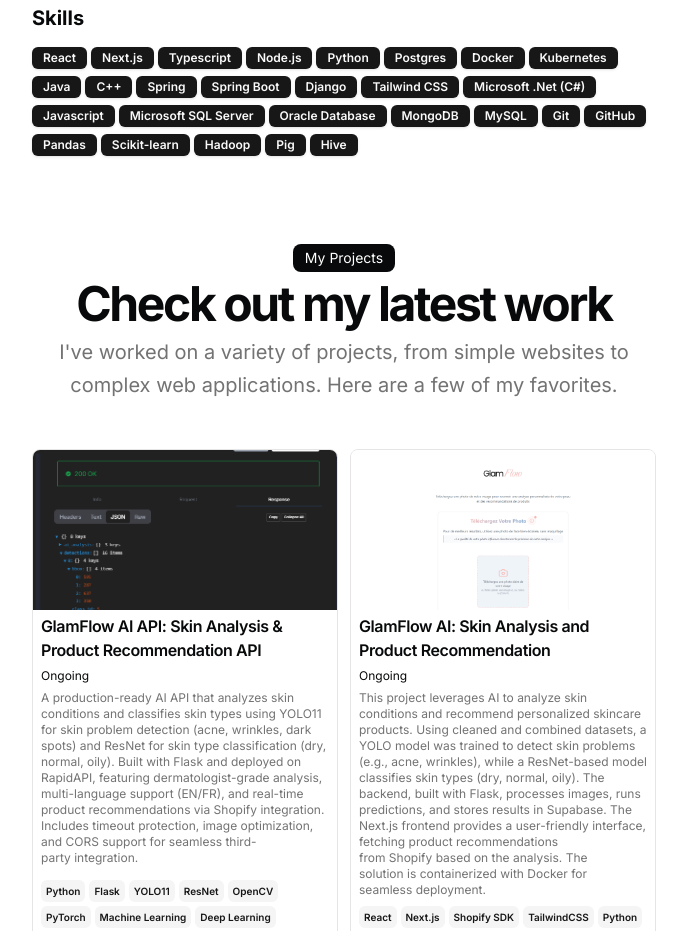
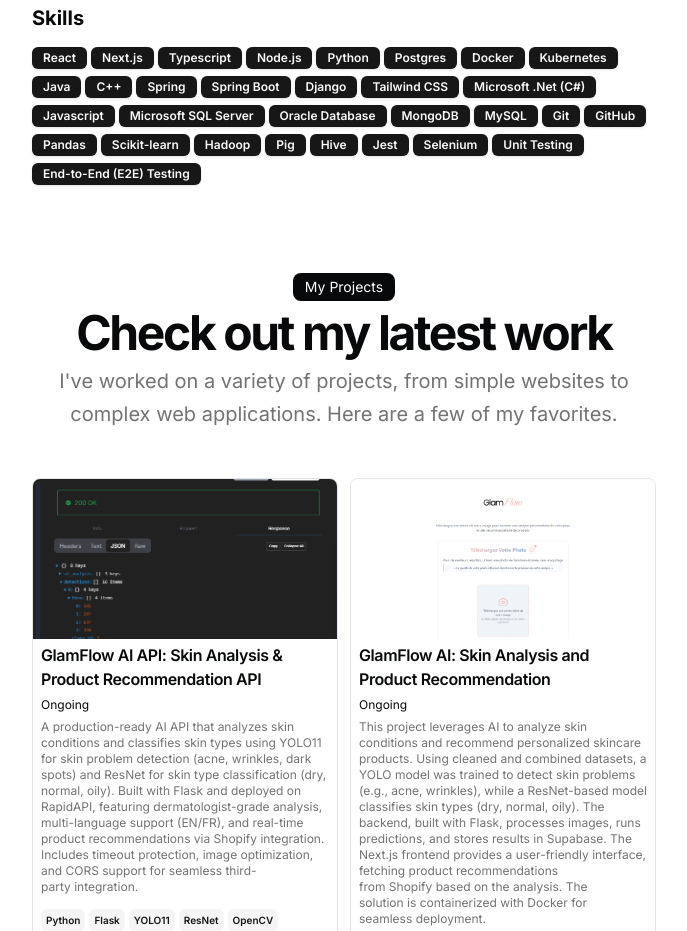
Before and after one commit to somoncef/PortfolioPerso, a Next.js app: page / in a window 1280 px wide. Shown: the part 920-1851 px from the top of the page, without its empty margins (296-983 px from the left). Built offline with nearby package versions, Linux system fonts and the light colour scheme.

Commit message:
hotfix :test

```diff
--- a/src/data/resume.tsx
+++ b/src/data/resume.tsx
@@ -12,7 +12,42 @@
   summary:
     "I am a 24-year-old software engineering graduate with a focus on computer methods applied to business management. I love competing in hackathons, building full-stack applications, and exploring new technologies, especially at the intersection of web development and artificial intelligence. I recently completed my Master’s degree in Computer Engineering and am actively seeking entry-level roles to kickstart my career in software development or machine learning. Beyond technology, I’m passionate about sports, particularly bodybuilding, which reflects my dedication to discipline, consistency, and continuous self-improvement.",
   avatarUrl: "/me2.jpg",
- skills: [ "React", "Next.js", "Typescript", "Node.js", "Python", "Postgres", "Docker", "Kubernetes", "Java", "C++", "Spring", "Spring Boot", "Django", "Tailwind CSS", "Microsoft .Net (C#)", "Javascript", "Microsoft SQL Server", "Oracle Database", "MongoDB", "MySQL", "Git", "GitHub", "Pandas", "Scikit-learn", "Hadoop", "Pig", "Hive" ],
+  skills: [
+    "React",
+    "Next.js",
+    "Typescript",
+    "Node.js",
+    "Python",
+    "Postgres",
+    "Docker",
+    "Kubernetes",
+    "Java",
+    "C++",
+    "Spring",
+    "Spring Boot",
+    "Django",
+    "Tailwind CSS",
+    "Microsoft .Net (C#)",
+    "Javascript",
+    "Microsoft SQL Server",
+    "Oracle Database",
+    "MongoDB",
+    "MySQL",
+    "Git",
+    "GitHub",
+    "Pandas",
+    "Scikit-learn",
+    "Hadoop",
+    "Pig",
+    "Hive",
+
+    // Testing (added)
+    "Jest",
+    "Selenium",
+    "Unit Testing",
+    "End-to-End (E2E) Testing",
+  ],
+
   navbar: [
     { href: "/", icon: HomeIcon, label: "Home" },
     { href: "/blog", icon: NotebookIcon, label: "Blog" },
@@ -25,21 +60,18 @@
         name: "GitHub",
         url: "https://github.com/somoncef",
         icon: Icons.github,
-
         navbar: true,
       },
       LinkedIn: {
         name: "LinkedIn",
         url: "https://linkedin.com/in/monsif-souri",
         icon: Icons.linkedin,
-
         navbar: true,
       },
       X: {
         name: "X",
         url: "https://x.com/souri_moncef",
         icon: Icons.x,
-
         navbar: true,
       },
       email: {
@@ -57,6 +89,7 @@
     },
   },
 
+  // UPDATED: added testing keywords in descriptions (Jest / Selenium / unit tests / E2E)
   work: [
     {
       company: "ABALSIA Consulting",
@@ -67,7 +100,8 @@
       logoUrl: "/abalsia-consulting.png",
       start: "Feb 2025",
       end: "Oct 2025",
-      description: "Currently contributing to the development of a full-stack public transport management application using Django REST Framework and Next.js with Material UI and TanStack. Implemented AI-assisted content generation using Azure OpenAI for multi-channel publication (Facebook, Twitter, SMS, website) and integrated Facebook Webhooks for real-time comment and reply management. Developed GTFS and GTFS-RT feed generation for real-time transport data. Participated in the implementation of role-based access control, Microsoft SSO authentication, password recovery, and system configuration modules following Scrum methodology."
+      description:
+        "Currently contributing to the development of a full-stack public transport management application using Django REST Framework and Next.js with Material UI and TanStack. Implemented AI-assisted content generation using Azure OpenAI for multi-channel publication (Facebook, Twitter, SMS, website) and integrated Facebook Webhooks for real-time comment and reply management. Developed GTFS and GTFS-RT feed generation for real-time transport data. Participated in the implementation of role-based access control, Microsoft SSO authentication, password recovery, and system configuration modules following Scrum methodology. Also worked on unit testing (Django) and end-to-end (E2E) testing using Selenium.",
     },
     {
       company: "Maghreb Rayonnage",
@@ -79,9 +113,10 @@
       start: "Jul 2024",
       end: "Aug 2024",
       description:
-        "During my internship, I developed a dynamic web application using Next.js and Node.js to automate the generation of customized reports (Cahier des Prescriptions Spéciales), reducing human errors and production times. I created an image scraping script for a B2B platform to retrieve product images based on names and transitioned client data management from paper forms to an online interface. Additionally, I implemented a user-friendly interface with Tailwind CSS and developed a scraping script using the Google Maps and Google Places APIs to gather information about businesses in industrial zones.",
-    }
+        "During my internship, I developed a dynamic web application using Next.js and Node.js to automate the generation of customized reports (Cahier des Prescriptions Spéciales), reducing human errors and production times. I created an image scraping script for a B2B platform to retrieve product images based on names and transitioned client data management from paper forms to an online interface. Additionally, I implemented a user-friendly interface with Tailwind CSS and developed a scraping script using the Google Maps and Google Places APIs to gather information about businesses in industrial zones. Implemented unit tests with Jest and used Selenium for web scraping / browser automation.",
+    },
   ],
+
   education: [
     {
       school: "Moroccan School of Engineering Sciences (EMSI)",
@@ -116,14 +151,17 @@
     //   end: "2019",
     // },
   ],
+
+  // OPTIONAL: if you want, you can add Jest/Selenium in project technologies
   projects: [
     {
-  "title": "GlamFlow AI API: Skin Analysis & Product Recommendation API",
-  "href": "https://rapidapi.com/rabihmadtak-rabihmadtak-default/api/skin-analysis-api",
-  "dates": "Ongoing",
-  "active": true,
-  "description": "A production-ready AI API that analyzes skin conditions and classifies skin types using YOLO11 for skin problem detection (acne, wrinkles, dark spots) and ResNet for skin type classification (dry, normal, oily). Built with Flask and deployed on RapidAPI, featuring dermatologist-grade analysis, multi-language support (EN/FR), and real-time product recommendations via Shopify integration. Includes timeout protection, image optimization, and CORS support for seamless third-party integration.",
-  "technologies": [
+      title: "GlamFlow AI API: Skin Analysis & Product Recommendation API",
+      href: "https://rapidapi.com/rabihmadtak-rabihmadtak-default/api/skin-analysis-api",
+      dates: "Ongoing",
+      active: true,
+      description:
+        "A production-ready AI API that analyzes skin conditions and classifies skin types using YOLO11 for skin problem detection (acne, wrinkles, dark spots) and ResNet for skin type classification (dry, normal, oily). Built with Flask and deployed on RapidAPI, featuring dermatologist-grade analysis, multi-language support (EN/FR), and real-time product recommendations via Shopify integration. Includes timeout protection, image optimization, and CORS support for seamless third-party integration.",
+      technologies: [
         "Python",
         "Flask",
         "YOLO11",
@@ -138,17 +176,17 @@
         "JSON API",
         "Groq AI",
         "Threading",
-    "Image Processing"
+        "Image Processing",
       ],
-  "links": [
+      links: [
         {
           type: "Website",
           href: "https://rapidapi.com/rabihmadtak-rabihmadtak-default/api/skin-analysis-api",
           icon: <Icons.globe className="size-3" />,
-        }
+        },
       ],
-  "image": "/GlamflowRapidAPI.png",
-  "video": ""
+      image: "/GlamflowRapidAPI.png",
+      video: "",
     },
     {
       title: "GlamFlow AI: Skin Analysis and Product Recommendation",
@@ -170,7 +208,7 @@
         "Machine Visualization",
         "OpenCV",
         "Kaggle",
-        "Supabase"
+        "Supabase",
       ],
       links: [
         {
@@ -216,7 +254,8 @@
       href: "https://parabeyou.com",
       dates: "2025 – Present",
       active: true,
-  description: "Designed, developed, and launched a fully customized Shopify store for Parabeyou, an online beauty retailer specializing in Korean and Japanese cosmetics. Implemented a responsive, visually rich theme with dynamic product filtering, custom metafields for scent/season/occasion, and seamless variant handling. Currently maintaining the store, including product updates, theme tweaks, performance optimization, and bug fixes to ensure smooth customer experience and sales conversion.",
+      description:
+        "Designed, developed, and launched a fully customized Shopify store for Parabeyou, an online beauty retailer specializing in Korean and Japanese cosmetics. Implemented a responsive, visually rich theme with dynamic product filtering, custom metafields for scent/season/occasion, and seamless variant handling. Currently maintaining the store, including product updates, theme tweaks, performance optimization, and bug fixes to ensure smooth customer experience and sales conversion.",
       technologies: [
         "Shopify",
         "Shopify Liquid",
@@ -226,7 +265,7 @@
         "Figma",
         "Metafields",
         "Shopify Admin API",
-    "SEO Optimization"
+        "SEO Optimization",
       ],
       links: [
         {
@@ -236,7 +275,7 @@
         },
       ],
       image: "",
-  video: "/parabeyou.webm"
+      video: "/parabeyou.webm",
     },
     {
       title: "beastopia - Solana P2E Website",
@@ -245,14 +284,7 @@
       active: true,
       description:
         "Beastopia is a fictional, immersive world where mythical creatures, legendary beasts, and vibrant landscapes come alive. It’s a haven for adventurers and dreamers, offering thrilling quests, deep lore, and boundless exploration. Whether it’s taming wild beasts, uncovering ancient secrets, or forging alliances, Beastopia is a realm of wonder and endless possibilities.",
-      technologies: [
-        "React",
-        "Next.js",
-        "Node.js",
-        "TailwindCSS",
-        "Figma",
-        "shadcn"
-      ],
+      technologies: ["React", "Next.js", "Node.js", "TailwindCSS", "Figma", "shadcn"],
       links: [
         {
           type: "Website",
@@ -270,13 +302,7 @@
       active: true,
       description:
         "DogzApp is an innovative social platform designed exclusively for dog owners, combining community building, pet care, and blockchain-based rewards. The platform aims to create a vibrant ecosystem where dog lovers can connect, share experiences, and earn $BONES tokens—a native cryptocurrency—for engaging in activities like walking their dogs and discovering new walking routes.",
-      technologies: [
-        "React",
-        "Next.js",
-        "Node.js",
-        "TailwindCSS",
-        "shadcn"
-      ],
+      technologies: ["React", "Next.js", "Node.js", "TailwindCSS", "shadcn"],
       links: [
         {
           type: "Website",
@@ -294,15 +320,7 @@
       active: true,
       description:
         "Collaborated with a team to develop a Progressive Web App (PWA) that allows users to easily book car wash services. The client can specify their location through the app, and a dedicated team arrives with the necessary equipment to wash the car at the specified location, whether in a garage or a parking spot.",
-      technologies: [
-        "Next.js",
-        "PWA",
-        "TailwindCSS",
-        "MapBox API",
-        "Node.js",
-        "React",
-        "Firebase",
-      ],
+      technologies: ["Next.js", "PWA", "TailwindCSS", "MapBox API", "Node.js", "React", "Firebase"],
       links: [
         {
           type: "Source",
@@ -316,20 +334,11 @@
     {
       title: "MEMORIAL",
       href: "https://github.com/somoncef/",
-
       dates: "April 2024 - Mai 2024",
       active: true,
       description:
         "Developed an online bookstore where users can purchase books and receive personalized book recommendations based on their purchase history. We trained a recommendation model using data from Kaggle and employed the K-Nearest Neighbors algorithm for precise suggestions. The data was preprocessed and cleaned for better accuracy, and the model was trained using a 70/30 train-test split in Jupyter Notebook.",
-      technologies: [
-        "Django",
-        "Python",
-        "Scikit-learn",
-        "Jupyter Notebook",
-        "My SQL",
-        "Bootstrap",
-        "Kaggle",
-      ],
+      technologies: ["Django", "Python", "Scikit-learn", "Jupyter Notebook", "My SQL", "Bootstrap", "Kaggle"],
       links: [
         {
           type: "Source",
@@ -347,16 +356,7 @@
       active: true,
       description:
         "Collaborated with a friend to build a luxury car rental platform using Spring Boot for the backend and React.js for the frontend. The website allows users to browse available luxury cars, select rental dates, and book vehicles. We implemented user authentication and security features using Spring Security and JWT tokens for secure login. The site provides a seamless booking experience with a responsive design.",
-      technologies: [
-        "React.js",
-        "Spring Boot",
-        "Spring Security",
-        "JWT",
-        "TailwindCSS",
-        "PostgreSQL",
-        "REST API",
-        "Java",
-      ],
+      technologies: ["React.js", "Spring Boot", "Spring Security", "JWT", "TailwindCSS", "PostgreSQL", "REST API", "Java"],
       links: [
         {
           type: "Source",
@@ -367,9 +367,8 @@
       image: "/luxcar.png",
       video: "",
     },
+  ],
 
-
-  ],
   hackathons: [
     {
       title: "MEDITERRANEAN SMART CITIES HACKATHON",
@@ -377,8 +376,7 @@
       location: "TETOUAN, Morocco",
       description:
         "During the hackathon, our team developed a system to monitor street lamps using street cameras. When a street lamp goes off, a notification is sent to a technician via a mobile app we built using Java Mobile. Additionally, we created an admin app using Next.js, allowing administrators to assign zones to teams—ensuring that only the responsible team receives notifications for their designated zone. We also implemented a prioritization feature that guides technicians to prioritize lamps in high-traffic and high-crime areas. Firebase was used as the backend to manage real-time data and notifications.",
-      image:
-        "/hackathon 1.png",
+      image: "/hackathon 1.png",
       links: [
         {
           title: "Source",
@@ -393,8 +391,7 @@
       location: "Casablanca, Morocco",
       description:
         "In This hackathon, our team developed an arbitrage bot on the Solana blockchain. The bot scans decentralized exchange (DEX) pools for price differences in a given token. When it finds an opportunity, it executes smart contracts to buy the token from the cheaper pool and sell it in the more expensive one, using high-frequency trading strategies to maximize profits. We built the smart contracts in TypeScript, and the app, which allows users to input token addresses and search for arbitrage opportunities, was developed in Next.js, leveraging APIs from the DEXs.",
-      image:
-        "/hack2.png",
+      image: "/hack2.png",
       links: [
         {
           title: "Source",
@@ -409,8 +406,7 @@
       location: "Casablanca, Morocco",
       description:
         "Radiology Vision AI is an intelligent platform based on artificial intelligence, specifically designed to improve image quality in radiology and optimize diagnostic processes. It focuses on advanced medical image management (CT, MRI, X-rays, etc.), leveraging AI algorithms to enhance resolution, reduce noise, and optimize medical imaging exams. The platform includes features such as noise reduction, resolution enhancement, CT image reconstruction, super-resolution for high-definition images, artifact detection and correction, multimodal image synthesis, image standardization, acquisition time reduction, advanced user interface, and data security measures.",
-      image:
-        "/ehealth.png",
+      image: "/ehealth.png",
       links: [
         {
           title: "Source",
@@ -418,6 +414,6 @@
           href: "https://www.iehealthf.ma",
         },
       ],
-    }
+    },
   ],
 } as const;
```
Lines whose indentation alone changed are shown as unchanged.
